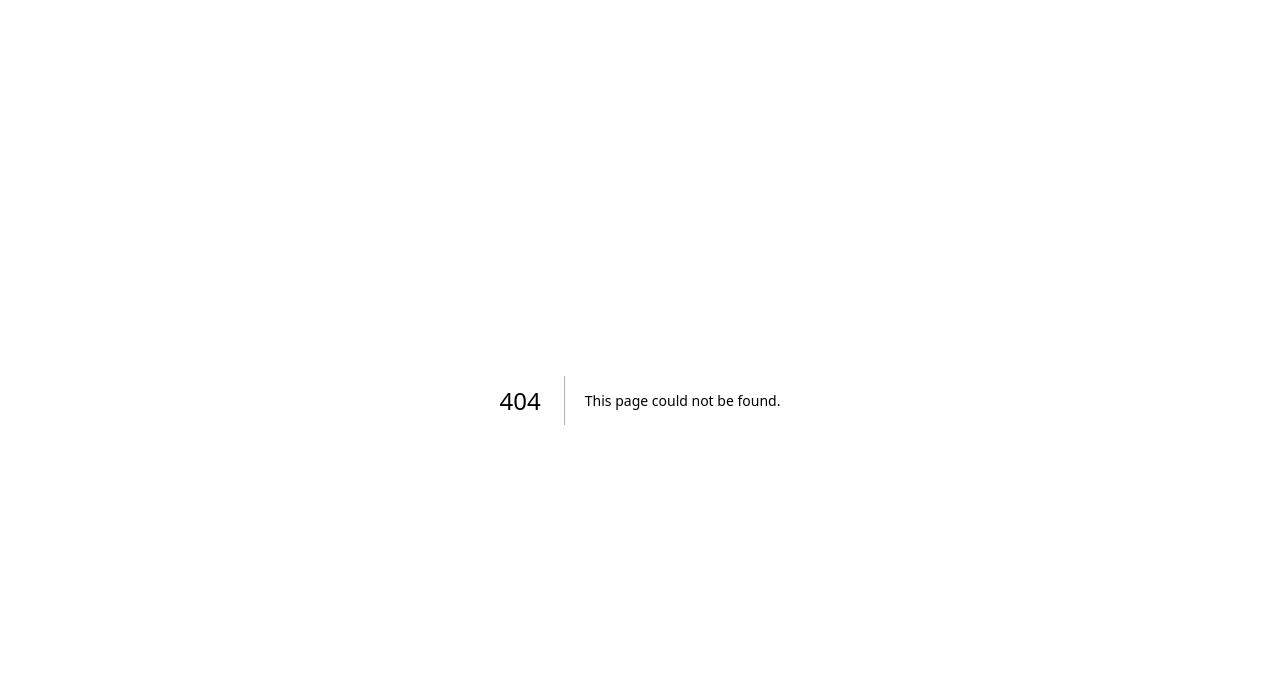
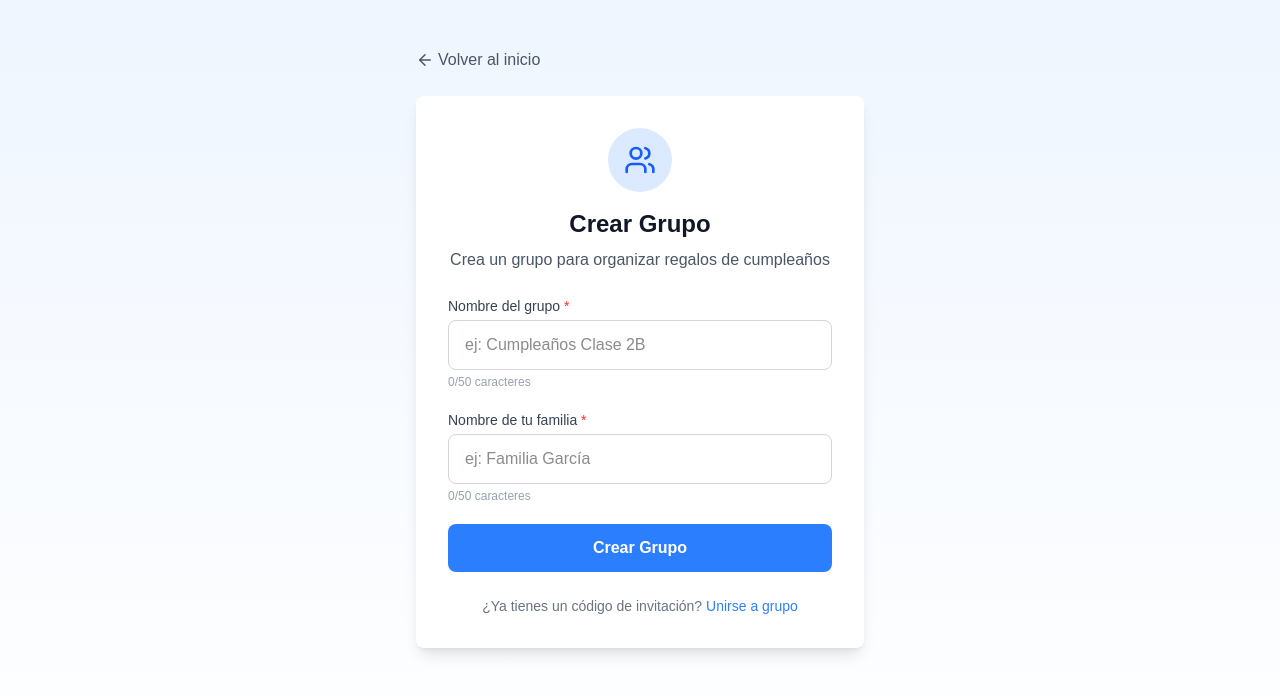
Before and after one commit to FabrizioContu/poolift, a Next.js app: page /create-group in a window 1280 px wide. Before the commit this address had no page. Shown: the top 696 px of the page. Built offline with nearby package versions, Linux system fonts and the light colour scheme.

Commit message:
feat: add create group flow
  - Create group page with form
  - Auto-generated invite code
  - Redirect to dashboard after creation

```diff
--- /dev/null
+++ b/app/create-group/page.tsx
@@ -0,0 +1,209 @@
+"use client";
+
+import { useState } from "react";
+import { useRouter } from "next/navigation";
+import Link from "next/link";
+import { Users, ArrowLeft } from "lucide-react";
+import { Button } from "@/components/ui/Button";
+import { addGroupToSession } from "@/lib/auth";
+import dynamic from "next/dynamic";
+
+const InviteCodeModal = dynamic(
+  () => import("@/components/modals/InviteCodeModal"),
+);
+
+interface GroupResponse {
+  group: {
+    id: string;
+    name: string;
+    invite_code: string;
+  };
+  family: {
+    id: string;
+    name: string;
+  };
+}
+
+export default function CreateGroupPage() {
+  const router = useRouter();
+  const [groupName, setGroupName] = useState("");
+  const [familyName, setFamilyName] = useState("");
+  const [isSubmitting, setIsSubmitting] = useState(false);
+  const [error, setError] = useState<string | null>(null);
+  const [createdGroup, setCreatedGroup] = useState<GroupResponse | null>(null);
+  const [showInviteModal, setShowInviteModal] = useState(false);
+
+  const validateForm = (): string | null => {
+    const trimmedGroupName = groupName.trim();
+    const trimmedFamilyName = familyName.trim();
+
+    if (!trimmedGroupName) {
+      return "El nombre del grupo es requerido";
+    }
+    if (trimmedGroupName.length < 3) {
+      return "El nombre del grupo debe tener al menos 3 caracteres";
+    }
+    if (trimmedGroupName.length > 50) {
+      return "El nombre del grupo no puede tener más de 50 caracteres";
+    }
+    if (!trimmedFamilyName) {
+      return "El nombre de tu familia es requerido";
+    }
+    if (trimmedFamilyName.length < 2) {
+      return "El nombre de familia debe tener al menos 2 caracteres";
+    }
+    if (trimmedFamilyName.length > 50) {
+      return "El nombre de familia no puede tener más de 50 caracteres";
+    }
+    return null;
+  };
+
+  const handleSubmit = async (e: React.FormEvent) => {
+    e.preventDefault();
+    setError(null);
+
+    const validationError = validateForm();
+    if (validationError) {
+      setError(validationError);
+      return;
+    }
+
+    setIsSubmitting(true);
+
+    try {
+      const response = await fetch("/api/groups", {
+        method: "POST",
+        headers: { "Content-Type": "application/json" },
+        body: JSON.stringify({
+          name: groupName.trim(),
+          familyName: familyName.trim(),
+        }),
+      });
+
+      if (!response.ok) {
+        const data = await response.json();
+        throw new Error(data.error || "Error al crear grupo");
+      }
+
+      const data: GroupResponse = await response.json();
+
+      // Save session to localStorage
+      addGroupToSession({
+        groupId: data.group.id,
+        groupName: data.group.name,
+        familyId: data.family.id,
+        familyName: data.family.name,
+        isCreator: true,
+        inviteCode: data.group.invite_code,
+      });
+
+      setCreatedGroup(data);
+      setShowInviteModal(true);
+    } catch (err) {
+      setError(err instanceof Error ? err.message : "Error al crear grupo");
+    } finally {
+      setIsSubmitting(false);
+    }
+  };
+
+  const handleGoToDashboard = () => {
+    if (createdGroup) {
+      router.push(`/dashboard/${createdGroup.group.id}`);
+    }
+  };
+
+  return (
+    <div className="min-h-screen bg-linear-to-b from-blue-50 to-white py-12 px-4">
+      <div className="max-w-md mx-auto">
+        <Link
+          href="/"
+          className="inline-flex items-center gap-1 text-gray-600 hover:text-gray-900 mb-6"
+        >
+          <ArrowLeft size={18} />
+          <span>Volver al inicio</span>
+        </Link>
+
+        <div className="bg-white rounded-lg shadow-lg p-8">
+          <div className="text-center mb-6">
+            <div className="bg-blue-100 w-16 h-16 rounded-full flex items-center justify-center mx-auto mb-4">
+              <Users className="w-8 h-8 text-blue-600" />
+            </div>
+            <h1 className="text-2xl font-bold text-gray-900">Crear Grupo</h1>
+            <p className="text-gray-600 mt-2">
+              Crea un grupo para organizar regalos de cumpleaños
+            </p>
+          </div>
+
+          <form onSubmit={handleSubmit} className="space-y-5">
+            <div>
+              <label className="block text-sm font-medium text-gray-700 mb-1">
+                Nombre del grupo <span className="text-red-500">*</span>
+              </label>
+              <input
+                type="text"
+                value={groupName}
+                onChange={(e) => setGroupName(e.target.value)}
+                placeholder="ej: Cumpleaños Clase 2B"
+                maxLength={50}
+                className="w-full px-4 py-3 border border-gray-300 rounded-lg focus:ring-2 focus:ring-blue-500 focus:border-transparent"
+                disabled={isSubmitting}
+              />
+              <p className="text-xs text-gray-400 mt-1">
+                {groupName.length}/50 caracteres
+              </p>
+            </div>
+
+            <div>
+              <label className="block text-sm font-medium text-gray-700 mb-1">
+                Nombre de tu familia <span className="text-red-500">*</span>
+              </label>
+              <input
+                type="text"
+                value={familyName}
+                onChange={(e) => setFamilyName(e.target.value)}
+                placeholder="ej: Familia García"
+                maxLength={50}
+                className="w-full px-4 py-3 border border-gray-300 rounded-lg focus:ring-2 focus:ring-blue-500 focus:border-transparent"
+                disabled={isSubmitting}
+              />
+              <p className="text-xs text-gray-400 mt-1">
+                {familyName.length}/50 caracteres
+              </p>
+            </div>
+
+            {error && (
+              <div className="p-3 bg-red-50 border border-red-200 rounded-lg text-red-600 text-sm">
+                {error}
+              </div>
+            )}
+
+            <Button
+              type="submit"
+              disabled={isSubmitting}
+              className="w-full py-3"
+            >
+              {isSubmitting ? "Creando..." : "Crear Grupo"}
+            </Button>
+          </form>
+
+          <p className="text-center text-sm text-gray-500 mt-6">
+            ¿Ya tienes un código de invitación?{" "}
+            <Link href="/join" className="text-blue-500 hover:underline">
+              Unirse a grupo
+            </Link>
+          </p>
+        </div>
+      </div>
+
+      {showInviteModal && createdGroup && (
+        <InviteCodeModal
+          isOpen={showInviteModal}
+          onClose={handleGoToDashboard}
+          inviteCode={createdGroup.group.invite_code}
+          groupId={createdGroup.group.id}
+          groupName={createdGroup.group.name}
+        />
+      )}
+    </div>
+  );
+}
```
